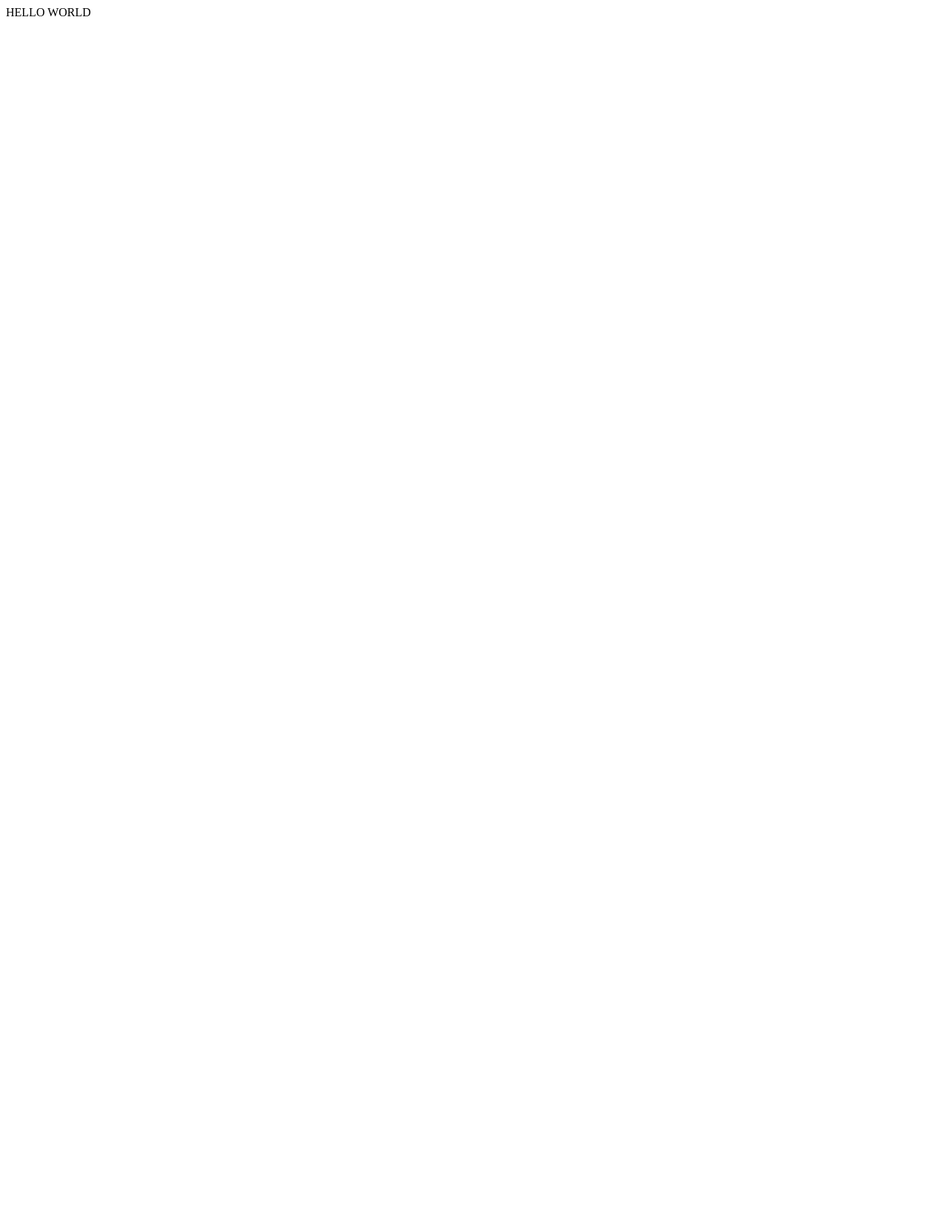
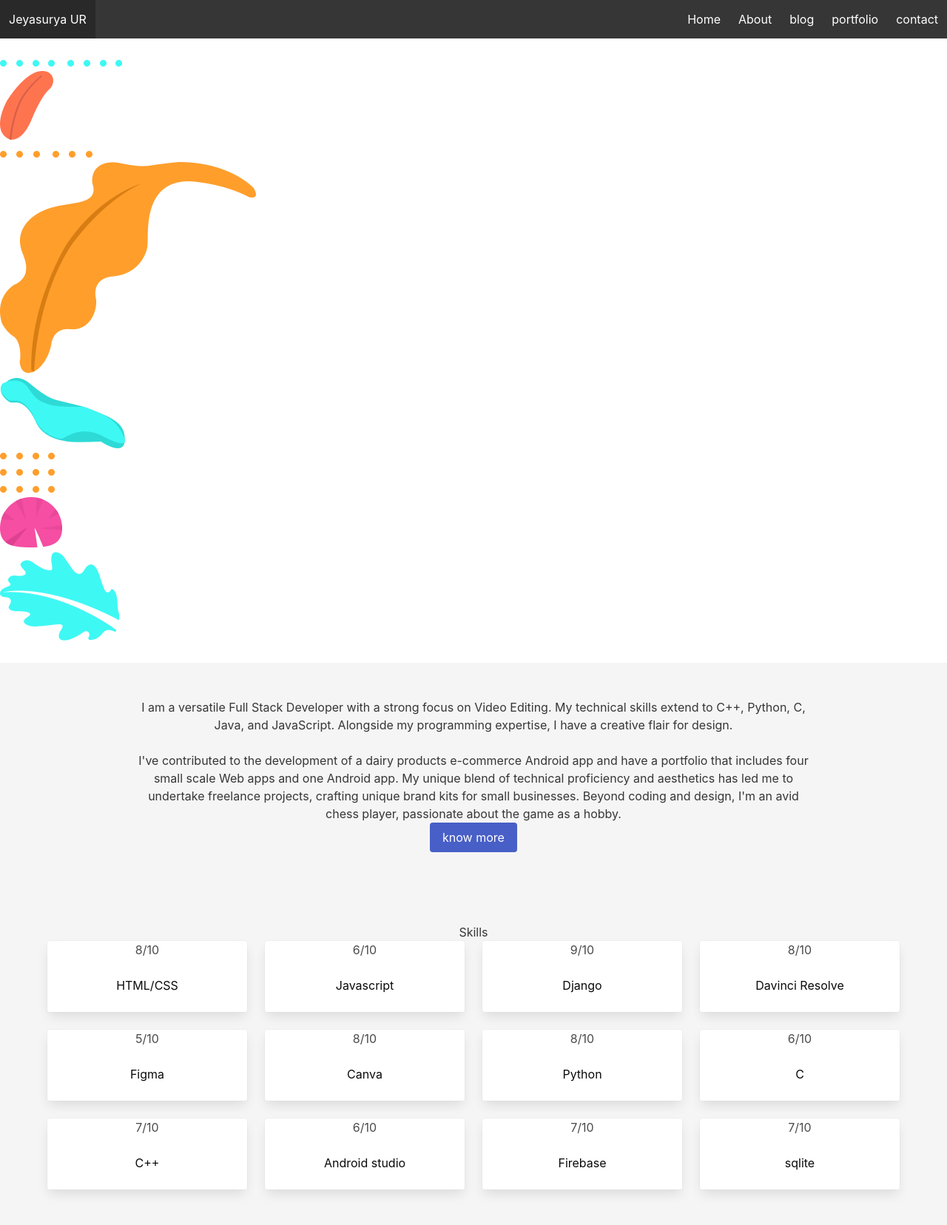
Before and after one commit to JeyasuryaUR/Portfolio, a Flask app: page / in a window 1280 px wide. Before the commit the page is almost empty. Shown: the whole page at 74% size. Before the commit the page ends 22 px from the top, so only its background shows below. Run offline with Flask 3, Linux system fonts and the light colour scheme; some libraries are stand-ins or nearby versions.

Commit message:
Home Page Migration to Flask

```diff
--- a/app.py
+++ b/app.py
@@ -4,7 +4,22 @@ app = Flask(__name__)
 
 @app.route('/')
 def home():
-    return "HELLO WORLD"
+    skills = [
+        {'name': 'HTML/CSS', 'level': 80, 'image': 'htmlcss.png', 'color': '#f5622d', 'score': 8},
+        {'name': 'Javascript', 'level': 60, 'image': 'javascript.svg', 'color': '#ffde25', 'score': 6},
+        {'name': 'Django', 'level': 90, 'image': 'django.png', 'color': '#2ba977', 'score': 9},
+        {'name': 'Davinci Resolve', 'level': 80, 'image': 'davinci-resolve.png', 'color': '#383838', 'score': 8},
+        {'name': 'Figma', 'level': 50, 'image': 'figma.png', 'color': '#3075e8', 'score': 5},
+        {'name': 'Canva', 'level': 80, 'image': 'canva.png', 'color': '#3675d9', 'score': 8},
+        {'name': 'Python', 'level': 80, 'image': 'python.png', 'color': '#ffe161', 'score': 8},
+        {'name': 'C', 'level': 60, 'image': 'clang.png', 'color': '#004482', 'score': 6},
+        {'name': 'C++', 'level': 70, 'image': 'cpp.png', 'color': '#00599c', 'score': 7},
+        {'name': 'Android studio', 'level': 60, 'image': 'android-studio.png', 'color': '#eeeeee', 'score': 6},
+        {'name': 'Firebase', 'level': 70, 'image': 'firebase.png', 'color': '#fcca3f', 'score': 7},
+        {'name': 'sqlite', 'level': 70, 'image': 'sqlite.png', 'color': '#6cbde9', 'score': 7},
+    ]
+
+    return render_template('index.html', skills=skills)
 
 if __name__ == '__main__':
-    app.run()
+    app.run(debug=True)
--- a/templates/folio/index.html
+++ b/templates/folio/index.html
@@ -7,7 +7,7 @@
     aria-label="main navigation"
   >
     <div class="navbar-brand">
-      <a class="navbar-item" href="index.html"> Jeyasurya UR </a>
+      <a class="navbar-item" href="{{ url_for('home') }}"> Jeyasurya UR </a>
 
       <a
         role="button"
@@ -24,15 +24,134 @@
 
     <div id="navigation" class="navbar-menu">
       <div class="navbar-end">
-        <a href="index.html" class="navbar-item">Home</a>
-        <a href="about.html" class="navbar-item">About</a>
-        <a href="blog.html" class="navbar-item">blog</a>
-        <a href="portfolio.html" class="navbar-item">portfolio</a>
-        <a href="contact.html" class="navbar-item">contact</a>
+        <a href="{{ url_for('home') }}" class="navbar-item">Home</a>
+        <a href="{{ url_for('about') }}" class="navbar-item">About</a>
+        <a href="{{ url_for('blog') }}" class="navbar-item">blog</a>
+        <a href="{{ url_for('portfolio') }}" class="navbar-item">portfolio</a>
+        <a href="{{ url_for('contact') }}" class="navbar-item">contact</a>
       </div>
     </div>
   </nav>
 </header>
 
+<!-- hero area -->
+<section class="hero-area" id="parallax">
+  <div class="container">
+    <div class="columns">
+      <div class="column is-11-desktop is-offset-1 is-offset-1-mobile">
+        <h2 class="has-text-white font-two">Hey! I’m</h2>
+        <h1 class="color-three font-one">
+            Jeyasurya U R
+        </h1>
+        <h2 class="has-text-white font-two">
+          <span class="auto-typed is-underlined">Full Stack Developer</span>
+        </h2>
+      </div>
+    </div>
+  </div>
+  <div class="layer" id="l2">
+    <img
+      src="{{ url_for('static', filename='folio/images/illustrations/dots-cyan.png') }}"
+      alt="bg-shape"
+    />
+  </div>
+  <div class="layer" id="l3">
+    <img
+      src="{{ url_for('static', filename='folio/images/illustrations/leaf-orange.png') }}"
+      alt="bg-shape"
+    />
+  </div>
+  <div class="layer" id="l4">
+    <img
+      src="{{ url_for('static', filename='folio/images/illustrations/dots-orange.png') }}"
+      alt="bg-shape"
+    />
+  </div>
+  <div class="layer" id="l5">
+    <img
+      src="{{ url_for('static', filename='folio/images/illustrations/leaf-yellow.png') }}"
+      alt="bg-shape"
+    />
+  </div>
+  <div class="layer" id="l6">
+    <img
+      src="{{ url_for('static', filename='folio/images/illustrations/leaf-cyan.png') }}"
+      alt="bg-shape"
+    />
+  </div>
+  <div class="layer" id="l7">
+    <img
+      src="{{ url_for('static', filename='folio/images/illustrations/dots-group-orange.png') }}"
+      alt="bg-shape"
+    />
+  </div>
+  <div class="layer" id="l8">
+    <img
+      src="{{ url_for('static', filename='folio/images/illustrations/leaf-pink-round.png') }}"
+      alt="bg-shape"
+    />
+  </div>
+  <div class="layer" id="l9">
+    <img
+      src="{{ url_for('static', filename='folio/images/illustrations/leaf-cyan-2.png') }}"
+      alt="bg-shape"
+    />
+  </div>
+  <!-- social icon -->
+  <div class="list list-hero-social">
+    <a class="list-item has-text-white" href="#"><i class="ti-facebook"></i></a>
+    <a class="list-item has-text-white" href="#"
+      ><i class="ti-instagram"></i
+    ></a>
+    <a class="list-item has-text-white" href="#"><i class="ti-dribbble"></i></a>
+    <a class="list-item has-text-white" href="#"><i class="ti-twitter"></i></a>
+  </div>
+  <!-- /social icon -->
+</section>
+<!-- /hero area -->
 
+<!-- about -->
+<section class="section has-background-light">
+  <div class="container">
+    <div class="columns is-centered">
+      <div class="column is-four-fifths-desktop has-text-centered">
+        <p class="font-two paragraph-lg has-text-dark">
+          I am a versatile Full Stack Developer with a strong focus on Video Editing. My technical skills extend to C++, Python, C, Java, and JavaScript. Alongside my programming expertise, I have a creative flair for design.
+          <br/> <br/>
+          I've contributed to the development of a dairy products e-commerce Android app and have a portfolio that includes four small scale Web apps and one Android app. My unique blend of technical proficiency and aesthetics has led me to undertake freelance projects, crafting unique brand kits for small businesses. Beyond coding and design, I'm an avid chess player, passionate about the game as a hobby.
+          <br />
+        </p>
+        <a href="{{ url_for('about') }}" class="button is-link">know more</a>
+      </div>
+    </div>
+  </div>
+</section>
+<!-- /about -->
+
+<!-- skills -->
+<section class="section has-background-light">
+  <div class="container">
+    <div class="has-text-centered">
+      <h2 class="section-title has-text-dark">Skills</h2>
+    </div>
+    <div class="columns is-multiline is-flex-mobile">
+      {% for skill in skills %}
+      <div class="column is-3-desktop is-4-tablet is-6-mobile ">
+        <div class="card shadow has-text-centered">
+          <div class="is-relative rounded-top html-css-skill skill-embed" data-background="{{ url_for('static', filename='folio/images/skills/' + skill.image) }}">
+          <div class="progress-wrapper" data-color="{{skill.color}}">
+            <div class="wave" data-progress="{{skill.level}}%"></div>
+          </div>
+          <span class="skill-score">{{skill.score}}/10</span>
+        </div>
+          <div class="card-content has-background-white">
+            <h4 class="has-text-black">{{skill.name}}</h4>
+          </div>
+        </div>
+      </div>
+      {% endfor %}
+    </div>
+  </div>
+</section>
+<!-- /skills -->
 {% endblock %}
--- a/templates/layout.html
+++ b/templates/layout.html
@@ -1,4 +1,3 @@
-{% load static %}
 <!DOCTYPE html>
 <html lang="en">
 <head>
@@ -6,7 +5,7 @@
     <meta name="viewport" content="width=device-width, initial-scale=1.0">
     <title>Portfolio</title>
     <link rel="stylesheet" href="https://cdn.jsdelivr.net/npm/bulma@0.9.4/css/bulma.min.css">
-    <link rel="stylesheet" href="{{ url_for('static', filename='style.css') }}">
+    <link rel="stylesheet" href="{{ url_for('static', filename='folio/style.css') }}">
     <link rel="stylesheet" href="https://unpkg.com/@icon/themify-icons/themify-icons.css">
     <link rel="stylesheet" href="https://cdn.jsdelivr.net/npm/@icon/themify-icons@1.0.1-alpha.3/themify-icons.min.css">
 </head>
@@ -19,6 +18,6 @@
     <script src="https://cdn.jsdelivr.net/npm/shufflejs@6.1.1/dist/shuffle.min.js"></script>
     <script src="https://unpkg.com/typed.js@2.1.0/dist/typed.umd.js"></script>
     <!-- Main Script -->
-<script src="{{ url_for('static', filename='script.js' }}"></script>
+    <script src="{{ url_for('static', filename='folio/script.js') }}"></script>
 </body>
 </html>
```
